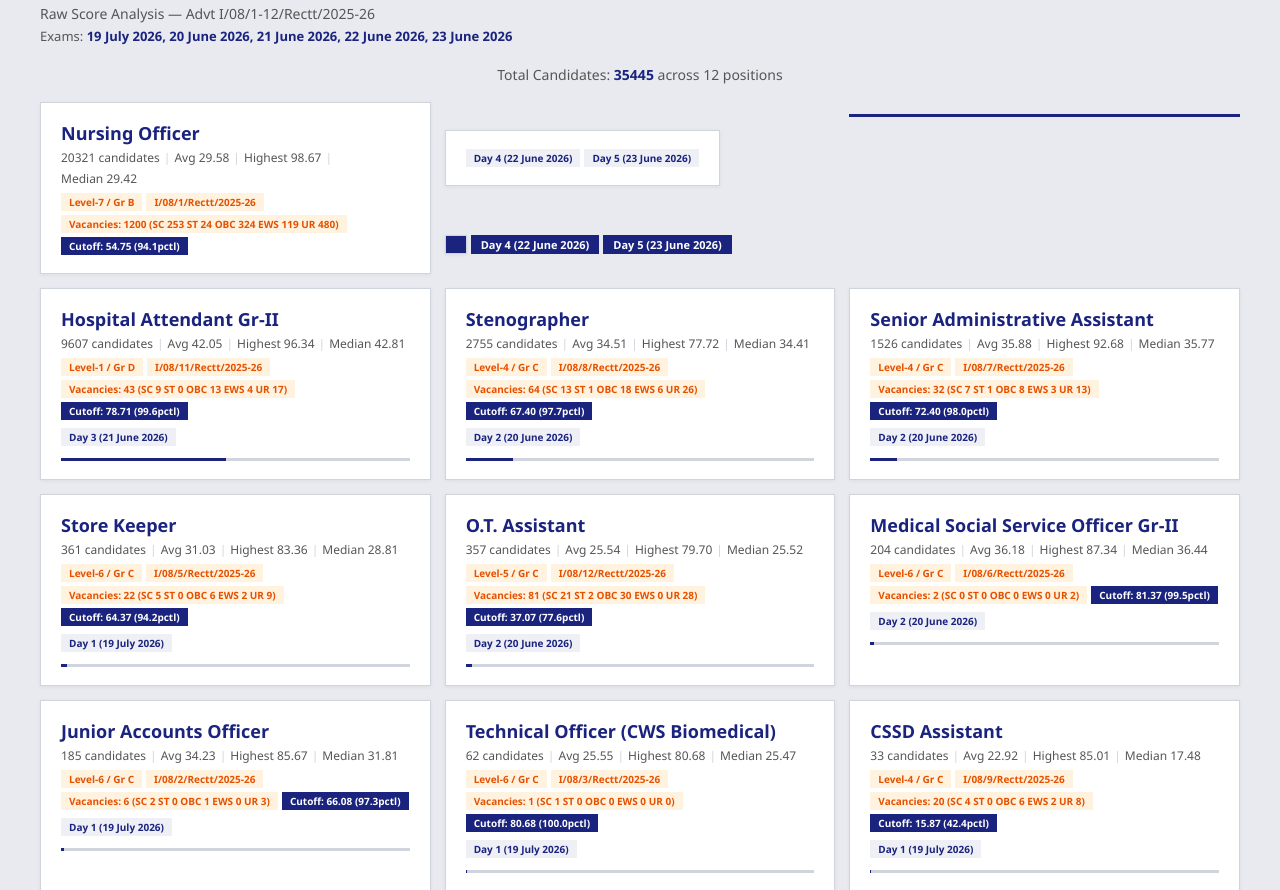
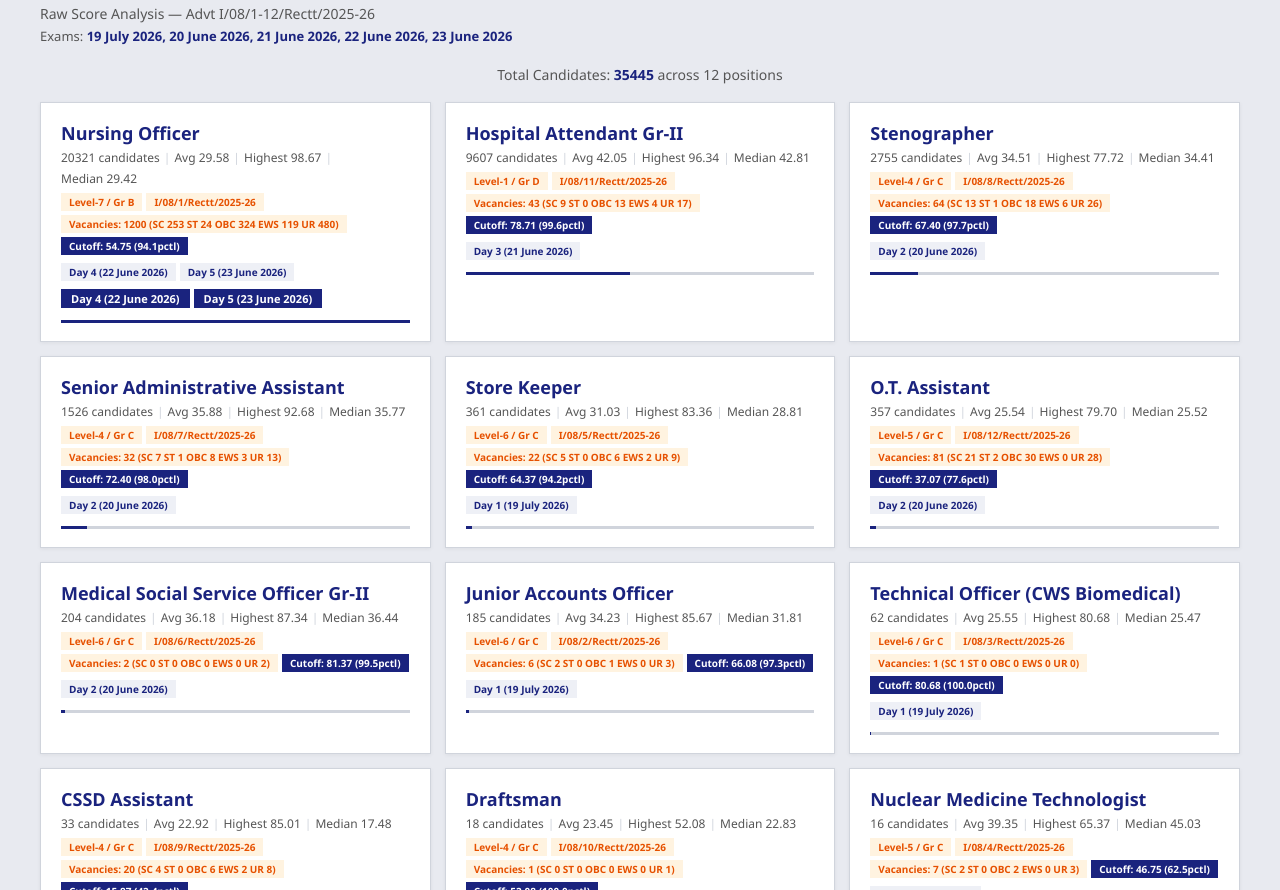
Before and after one commit to goodguysarvagya/sgpgi_results_2026, a plain HTML site: page index.html in a window 1280 px wide. Shown: the part 62-952 px from the top of the page. Drawn offline with Linux system fonts and the light colour scheme.

Commit message:
Fix nested <a> tag issue: cards now use <div onclick> instead of <a>, resolves broken CSS on multi-day positions

```diff
--- a/index.html
+++ b/index.html
@@ -56,90 +56,90 @@ h1 { font-size: 26px; color: var(--accent); }
 <div class="exam-list">Exams: <strong>19 July 2026, 20 June 2026, 21 June 2026, 22 June 2026, 23 June 2026</strong></div>
 <div class="total-badge">Total Candidates: <strong>35445</strong> across 12 positions</div>
 <div class="grid">
-        <a class="pos-card" href="analysis/combined/Nursing_Officer_analysis.html">
+        <div class="pos-card" onclick="window.location.href='analysis/combined/Nursing_Officer_analysis.html'" style="cursor:pointer">
             <div class="pos-name">Nursing Officer</div>
             <div class="pos-stats"><span class="stat">20321 candidates</span><span class="stat-sep">|</span><span class="stat">Avg 29.58</span><span class="stat-sep">|</span><span class="stat">Highest 98.67</span><span class="stat-sep">|</span><span class="stat">Median 29.42</span></div>
             <div class="vac-line"><span class="vac-pill">Level-7 / Gr B</span><span class="vac-pill">I/08/1/Rectt/2025-26</span><span class="vac-pill">Vacancies: 1200 (SC 253 ST 24 OBC 324 EWS 119 UR 480)</span><span class="vac-pill" style="background:var(--accent);color:var(--surface);">Cutoff: 54.75 (94.1pctl)</span></div>
             <div class="pos-meta"><div class="day-pills"><span class="day-pill">Day 4 (22 June 2026)</span><span class="day-pill">Day 5 (23 June 2026)</span></div><div class="day-links"><a href="analysis/per_day/Nursing_Officer_day_4_22_june_2026_analysis.html">Day 4 (22 June 2026)</a><a href="analysis/per_day/Nursing_Officer_day_5_23_june_2026_analysis.html">Day 5 (23 June 2026)</a></div></div>
             <div class="pos-bar"><div class="pos-bar-fill" style="width:100.0%"></div></div>
-        </a>
-        <a class="pos-card" href="analysis/per_day/Hospital_Attendant_Gr-II_day_3_21_june_2026_analysis.html">
+        </div>
+        <div class="pos-card" onclick="window.location.href='analysis/per_day/Hospital_Attendant_Gr-II_day_3_21_june_2026_analysis.html'" style="cursor:pointer">
             <div class="pos-name">Hospital Attendant Gr-II</div>
             <div class="pos-stats"><span class="stat">9607 candidates</span><span class="stat-sep">|</span><span class="stat">Avg 42.05</span><span class="stat-sep">|</span><span class="stat">Highest 96.34</span><span class="stat-sep">|</span><span class="stat">Median 42.81</span></div>
             <div class="vac-line"><span class="vac-pill">Level-1 / Gr D</span><span class="vac-pill">I/08/11/Rectt/2025-26</span><span class="vac-pill">Vacancies: 43 (SC 9 ST 0 OBC 13 EWS 4 UR 17)</span><span class="vac-pill" style="background:var(--accent);color:var(--surface);">Cutoff: 78.71 (99.6pctl)</span></div>
             <div class="pos-meta"><div class="day-pills"><span class="day-pill">Day 3 (21 June 2026)</span></div></div>
             <div class="pos-bar"><div class="pos-bar-fill" style="width:47.27621672161803%"></div></div>
-        </a>
-        <a class="pos-card" href="analysis/per_day/Stenographer_day_2_20_june_2026_analysis.html">
+        </div>
+        <div class="pos-card" onclick="window.location.href='analysis/per_day/Stenographer_day_2_20_june_2026_analysis.html'" style="cursor:pointer">
             <div class="pos-name">Stenographer</div>
             <div class="pos-stats"><span class="stat">2755 candidates</span><span class="stat-sep">|</span><span class="stat">Avg 34.51</span><span class="stat-sep">|</span><span class="stat">Highest 77.72</span><span class="stat-sep">|</span><span class="stat">Median 34.41</span></div>
             <div class="vac-line"><span class="vac-pill">Level-4 / Gr C</span><span class="vac-pill">I/08/8/Rectt/2025-26</span><span class="vac-pill">Vacancies: 64 (SC 13 ST 1 OBC 18 EWS 6 UR 26)</span><span class="vac-pill" style="background:var(--accent);color:var(--surface);">Cutoff: 67.40 (97.7pctl)</span></div>
             <div class="pos-meta"><div class="day-pills"><span class="day-pill">Day 2 (20 June 2026)</span></div></div>
             <div class="pos-bar"><div class="pos-bar-fill" style="width:13.557403671079179%"></div></div>
-        </a>
-        <a class="pos-card" href="analysis/per_day/Senior_Administrative_Assistant_day_2_20_june_2026_analysis.html">
+        </div>
+        <div class="pos-card" onclick="window.location.href='analysis/per_day/Senior_Administrative_Assistant_day_2_20_june_2026_analysis.html'" style="cursor:pointer">
             <div class="pos-name">Senior Administrative Assistant</div>
             <div class="pos-stats"><span class="stat">1526 candidates</span><span class="stat-sep">|</span><span class="stat">Avg 35.88</span><span class="stat-sep">|</span><span class="stat">Highest 92.68</span><span class="stat-sep">|</span><span class="stat">Median 35.77</span></div>
             <div class="vac-line"><span class="vac-pill">Level-4 / Gr C</span><span class="vac-pill">I/08/7/Rectt/2025-26</span><span class="vac-pill">Vacancies: 32 (SC 7 ST 1 OBC 8 EWS 3 UR 13)</span><span class="vac-pill" style="background:var(--accent);color:var(--surface);">Cutoff: 72.40 (98.0pctl)</span></div>
             <div class="pos-meta"><div class="day-pills"><span class="day-pill">Day 2 (20 June 2026)</span></div></div>
             <div class="pos-bar"><div class="pos-bar-fill" style="width:7.509472959007923%"></div></div>
-        </a>
-        <a class="pos-card" href="analysis/per_day/Store_Keeper_day_1_19_july_2026_analysis.html">
+        </div>
+        <div class="pos-card" onclick="window.location.href='analysis/per_day/Store_Keeper_day_1_19_july_2026_analysis.html'" style="cursor:pointer">
             <div class="pos-name">Store Keeper</div>
             <div class="pos-stats"><span class="stat">361 candidates</span><span class="stat-sep">|</span><span class="stat">Avg 31.03</span><span class="stat-sep">|</span><span class="stat">Highest 83.36</span><span class="stat-sep">|</span><span class="stat">Median 28.81</span></div>
             <div class="vac-line"><span class="vac-pill">Level-6 / Gr C</span><span class="vac-pill">I/08/5/Rectt/2025-26</span><span class="vac-pill">Vacancies: 22 (SC 5 ST 0 OBC 6 EWS 2 UR 9)</span><span class="vac-pill" style="background:var(--accent);color:var(--surface);">Cutoff: 64.37 (94.2pctl)</span></div>
             <div class="pos-meta"><div class="day-pills"><span class="day-pill">Day 1 (19 July 2026)</span></div></div>
             <div class="pos-bar"><div class="pos-bar-fill" style="width:1.7764873775896854%"></div></div>
-        </a>
-        <a class="pos-card" href="analysis/per_day/OT_Assistant_day_2_20_june_2026_analysis.html">
+        </div>
+        <div class="pos-card" onclick="window.location.href='analysis/per_day/OT_Assistant_day_2_20_june_2026_analysis.html'" style="cursor:pointer">
             <div class="pos-name">O.T. Assistant</div>
             <div class="pos-stats"><span class="stat">357 candidates</span><span class="stat-sep">|</span><span class="stat">Avg 25.54</span><span class="stat-sep">|</span><span class="stat">Highest 79.70</span><span class="stat-sep">|</span><span class="stat">Median 25.52</span></div>
             <div class="vac-line"><span class="vac-pill">Level-5 / Gr C</span><span class="vac-pill">I/08/12/Rectt/2025-26</span><span class="vac-pill">Vacancies: 81 (SC 21 ST 2 OBC 30 EWS 0 UR 28)</span><span class="vac-pill" style="background:var(--accent);color:var(--surface);">Cutoff: 37.07 (77.6pctl)</span></div>
             <div class="pos-meta"><div class="day-pills"><span class="day-pill">Day 2 (20 June 2026)</span></div></div>
             <div class="pos-bar"><div class="pos-bar-fill" style="width:1.756803306923872%"></div></div>
-        </a>
-        <a class="pos-card" href="analysis/per_day/Medical_Social_Service_Officer_Gr-II_day_2_20_june_2026_analysis.html">
+        </div>
+        <div class="pos-card" onclick="window.location.href='analysis/per_day/Medical_Social_Service_Officer_Gr-II_day_2_20_june_2026_analysis.html'" style="cursor:pointer">
             <div class="pos-name">Medical Social Service Officer Gr-II</div>
             <div class="pos-stats"><span class="stat">204 candidates</span><span class="stat-sep">|</span><span class="stat">Avg 36.18</span><span class="stat-sep">|</span><span class="stat">Highest 87.34</span><span class="stat-sep">|</span><span class="stat">Median 36.44</span></div>
             <div class="vac-line"><span class="vac-pill">Level-6 / Gr C</span><span class="vac-pill">I/08/6/Rectt/2025-26</span><span class="vac-pill">Vacancies: 2 (SC 0 ST 0 OBC 0 EWS 0 UR 2)</span><span class="vac-pill" style="background:var(--accent);color:var(--surface);">Cutoff: 81.37 (99.5pctl)</span></div>
             <div class="pos-meta"><div class="day-pills"><span class="day-pill">Day 2 (20 June 2026)</span></div></div>
             <div class="pos-bar"><div class="pos-bar-fill" style="width:1.0038876039564981%"></div></div>
-        </a>
-        <a class="pos-card" href="analysis/per_day/Junior_Accounts_Officer_day_1_19_july_2026_analysis.html">
+        </div>
+        <div class="pos-card" onclick="window.location.href='analysis/per_day/Junior_Accounts_Officer_day_1_19_july_2026_analysis.html'" style="cursor:pointer">
             <div class="pos-name">Junior Accounts Officer</div>
             <div class="pos-stats"><span class="stat">185 candidates</span><span class="stat-sep">|</span><span class="stat">Avg 34.23</span><span class="stat-sep">|</span><span class="stat">Highest 85.67</span><span class="stat-sep">|</span><span class="stat">Median 31.81</span></div>
             <div class="vac-line"><span class="vac-pill">Level-6 / Gr C</span><span class="vac-pill">I/08/2/Rectt/2025-26</span><span class="vac-pill">Vacancies: 6 (SC 2 ST 0 OBC 1 EWS 0 UR 3)</span><span class="vac-pill" style="background:var(--accent);color:var(--surface);">Cutoff: 66.08 (97.3pctl)</span></div>
             <div class="pos-meta"><div class="day-pills"><span class="day-pill">Day 1 (19 July 2026)</span></div></div>
             <div class="pos-bar"><div class="pos-bar-fill" style="width:0.9103882682938831%"></div></div>
-        </a>
-        <a class="pos-card" href="analysis/per_day/Technical_Officer_CWS_Biomedical_day_1_19_july_2026_analysis.html">
+        </div>
+        <div class="pos-card" onclick="window.location.href='analysis/per_day/Technical_Officer_CWS_Biomedical_day_1_19_july_2026_analysis.html'" style="cursor:pointer">
             <div class="pos-name">Technical Officer (CWS Biomedical)</div>
             <div class="pos-stats"><span class="stat">62 candidates</span><span class="stat-sep">|</span><span class="stat">Avg 25.55</span><span class="stat-sep">|</span><span class="stat">Highest 80.68</span><span class="stat-sep">|</span><span class="stat">Median 25.47</span></div>
             <div class="vac-line"><span class="vac-pill">Level-6 / Gr C</span><span class="vac-pill">I/08/3/Rectt/2025-26</span><span class="vac-pill">Vacancies: 1 (SC 1 ST 0 OBC 0 EWS 0 UR 0)</span><span class="vac-pill" style="background:var(--accent);color:var(--surface);">Cutoff: 80.68 (100.0pctl)</span></div>
             <div class="pos-meta"><div class="day-pills"><span class="day-pill">Day 1 (19 July 2026)</span></div></div>
             <div class="pos-bar"><div class="pos-bar-fill" style="width:0.3051030953201122%"></div></div>
-        </a>
-        <a class="pos-card" href="analysis/per_day/CSSD_Assistant_day_1_19_july_2026_analysis.html">
+        </div>
+        <div class="pos-card" onclick="window.location.href='analysis/per_day/CSSD_Assistant_day_1_19_july_2026_analysis.html'" style="cursor:pointer">
             <div class="pos-name">CSSD Assistant</div>
             <div class="pos-stats"><span class="stat">33 candidates</span><span class="stat-sep">|</span><span class="stat">Avg 22.92</span><span class="stat-sep">|</span><span class="stat">Highest 85.01</span><span class="stat-sep">|</span><span class="stat">Median 17.48</span></div>
             <div class="vac-line"><span class="vac-pill">Level-4 / Gr C</span><span class="vac-pill">I/08/9/Rectt/2025-26</span><span class="vac-pill">Vacancies: 20 (SC 4 ST 0 OBC 6 EWS 2 UR 8)</span><span class="vac-pill" style="background:var(--accent);color:var(--surface);">Cutoff: 15.87 (42.4pctl)</span></div>
             <div class="pos-meta"><div class="day-pills"><span class="day-pill">Day 1 (19 July 2026)</span></div></div>
             <div class="pos-bar"><div class="pos-bar-fill" style="width:0.16239358299296294%"></div></div>
-        </a>
-        <a class="pos-card" href="analysis/per_day/Draftsman_day_1_19_july_2026_analysis.html">
+        </div>
+        <div class="pos-card" onclick="window.location.href='analysis/per_day/Draftsman_day_1_19_july_2026_analysis.html'" style="cursor:pointer">
             <div class="pos-name">Draftsman</div>
             <div class="pos-stats"><span class="stat">18 candidates</span><span class="stat-sep">|</span><span class="stat">Avg 23.45</span><span class="stat-sep">|</span><span class="stat">Highest 52.08</span><span class="stat-sep">|</span><span class="stat">Median 22.83</span></div>
             <div class="vac-line"><span class="vac-pill">Level-4 / Gr C</span><span class="vac-pill">I/08/10/Rectt/2025-26</span><span class="vac-pill">Vacancies: 1 (SC 0 ST 0 OBC 0 EWS 0 UR 1)</span><span class="vac-pill" style="background:var(--accent);color:var(--surface);">Cutoff: 52.08 (100.0pctl)</span></div>
             <div class="pos-meta"><div class="day-pills"><span class="day-pill">Day 1 (19 July 2026)</span></div></div>
             <div class="pos-bar"><div class="pos-bar-fill" style="width:0.0885783179961616%"></div></div>
-        </a>
-        <a class="pos-card" href="analysis/per_day/Nuclear_Medicine_Technologist_day_1_19_july_2026_analysis.html">
+        </div>
+        <div class="pos-card" onclick="window.location.href='analysis/per_day/Nuclear_Medicine_Technologist_day_1_19_july_2026_analysis.html'" style="cursor:pointer">
             <div class="pos-name">Nuclear Medicine Technologist</div>
             <div class="pos-stats"><span class="stat">16 candidates</span><span class="stat-sep">|</span><span class="stat">Avg 39.35</span><span class="stat-sep">|</span><span class="stat">Highest 65.37</span><span class="stat-sep">|</span><span class="stat">Median 45.03</span></div>
             <div class="vac-line"><span class="vac-pill">Level-5 / Gr C</span><span class="vac-pill">I/08/4/Rectt/2025-26</span><span class="vac-pill">Vacancies: 7 (SC 2 ST 0 OBC 2 EWS 0 UR 3)</span><span class="vac-pill" style="background:var(--accent);color:var(--surface);">Cutoff: 46.75 (62.5pctl)</span></div>
             <div class="pos-meta"><div class="day-pills"><span class="day-pill">Day 1 (19 July 2026)</span></div></div>
             <div class="pos-bar"><div class="pos-bar-fill" style="width:0.07873628266325476%"></div></div>
-        </a></div>
+        </div></div>
 <div class="disclaimer">
 <strong>Disclaimer:</strong> All data on this site is generated from official raw score PDFs published by SGPGIMS. The expected cutoffs shown are <strong>calculated estimates</strong> based on total vacancies and candidate ranks — they are <strong>not official cutoffs</strong>. Actual category-wise cutoffs will be published by SGPGIMS in due course and will be updated here when released.
 </div>
```
Also changed, not shown: 1 other file.
